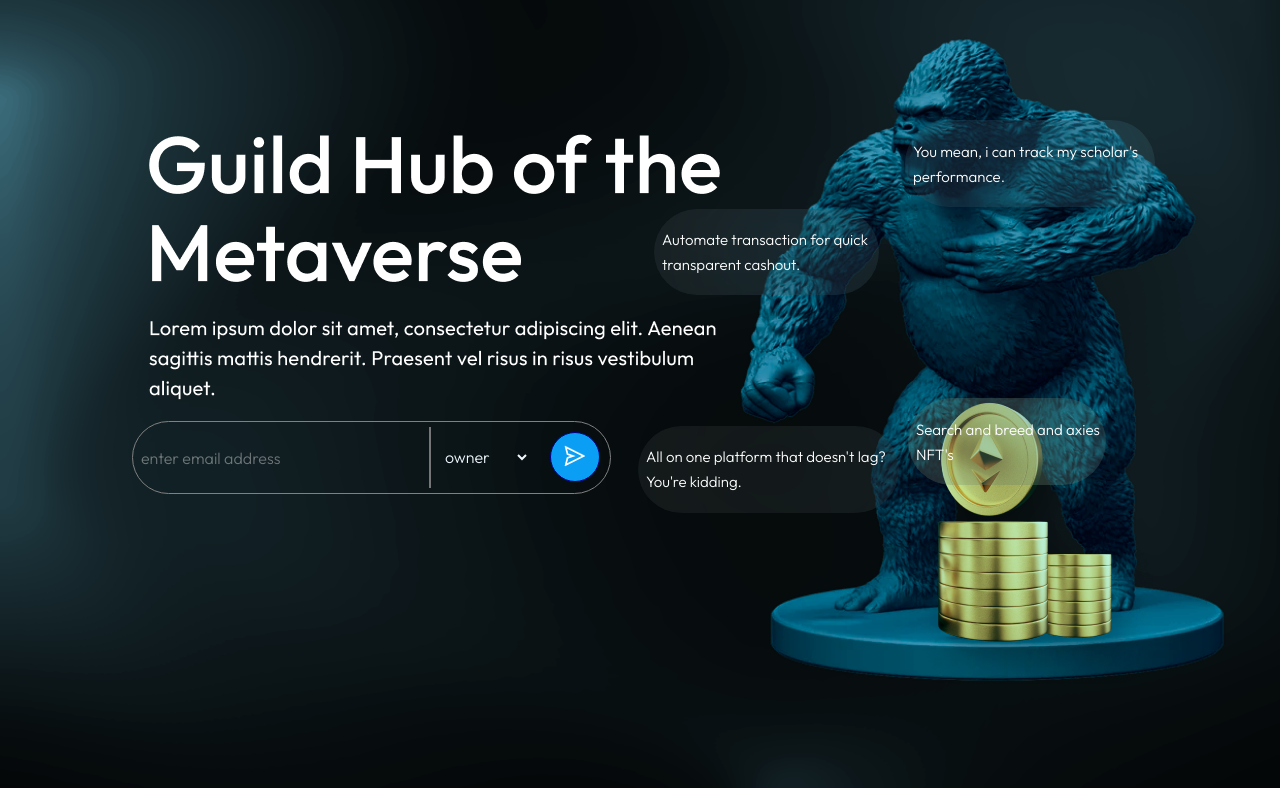
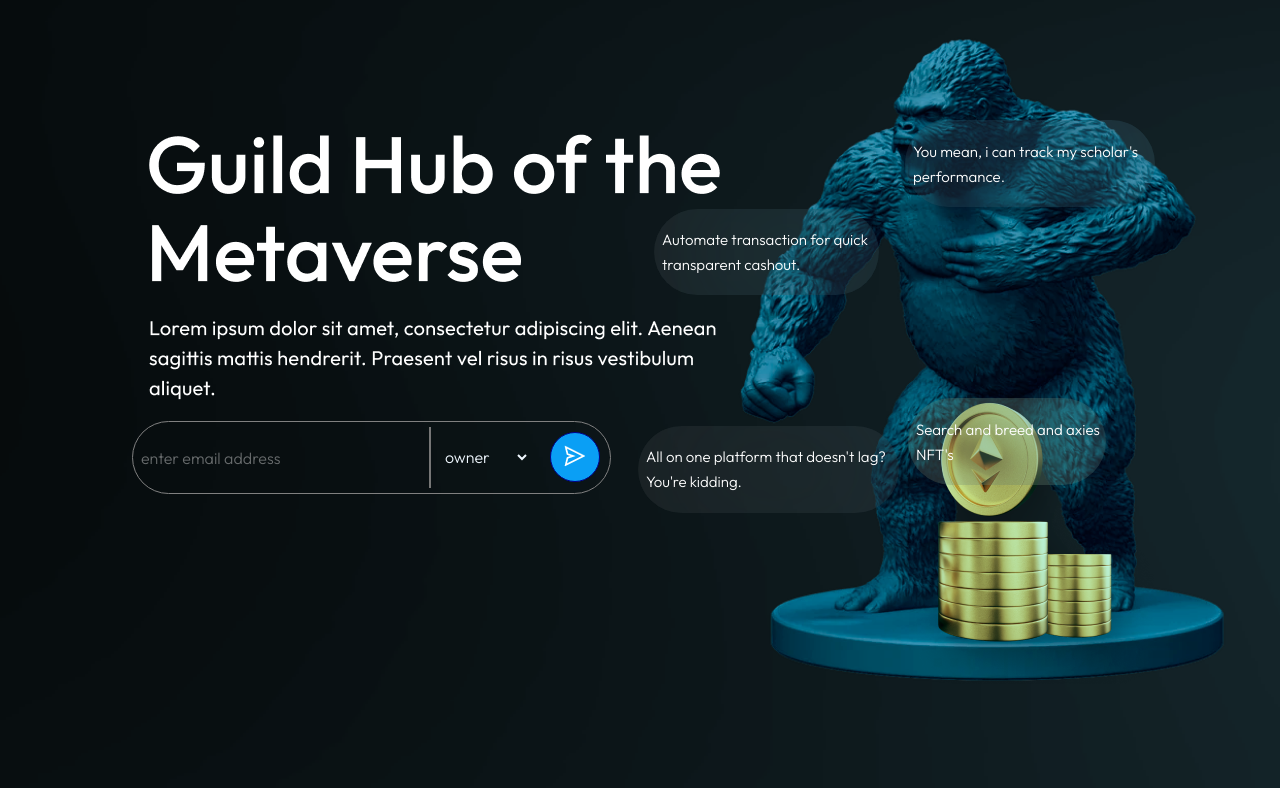
Before and after one commit to bhupendar007k/task8, a plain HTML site: page index1.html in a window 1280 px wide. Shown: the part 122-910 px from the top of the page. Drawn offline with Linux system fonts and the light colour scheme.

Commit message:
final commit

```diff
--- a/style1.css
+++ b/style1.css
@@ -8,9 +8,13 @@
 body {
   /* background-color: rgb(0, 0, 0); */
   background: url("images/Rectangle.png");
-  background-color: rgb(0, 0, 0);
+  height: 100%;
+  /* background-color: rgb(0, 0, 0); */
+  /* background-repeat: no-repeat; */
+  max-width: 1582px;
+  background-position: center;
   background-repeat: no-repeat;
-  max-width: 1582px;
+  background-size: cover;
 }
 
 /* .main-body {
```
